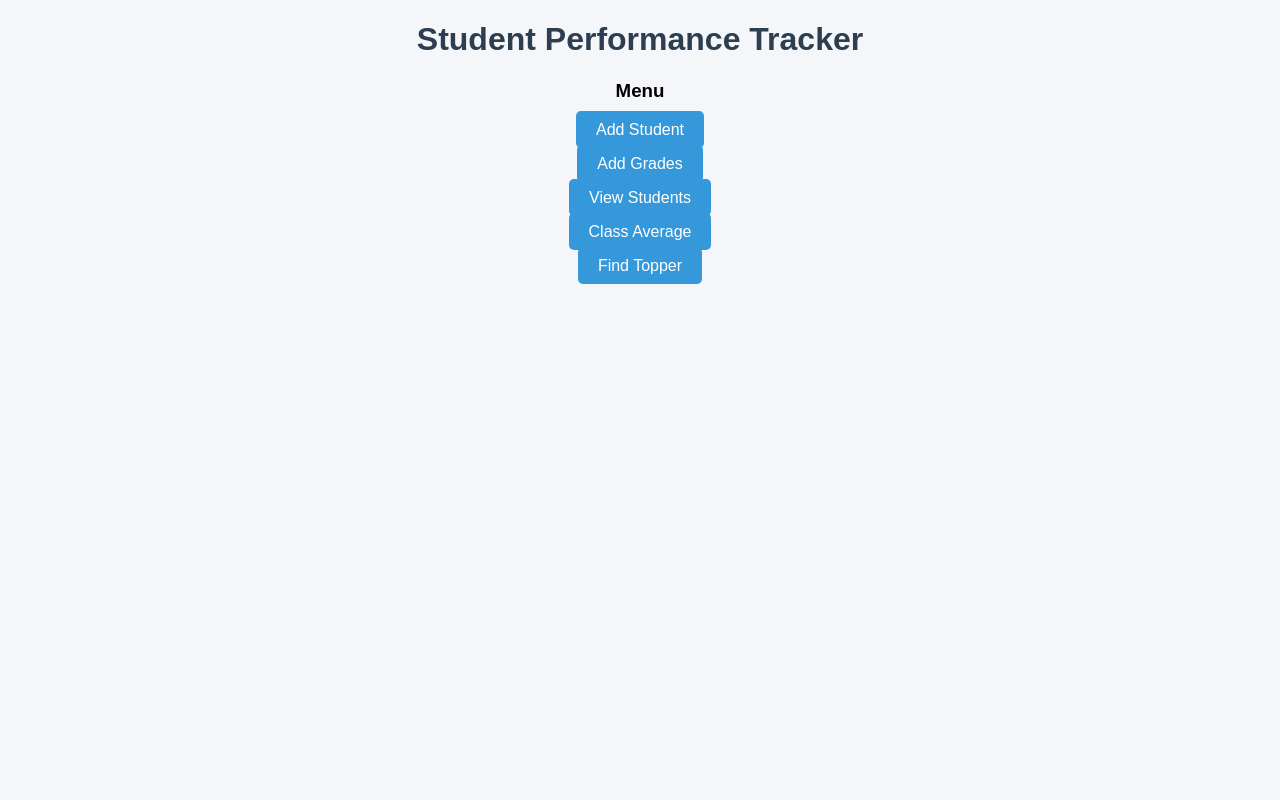
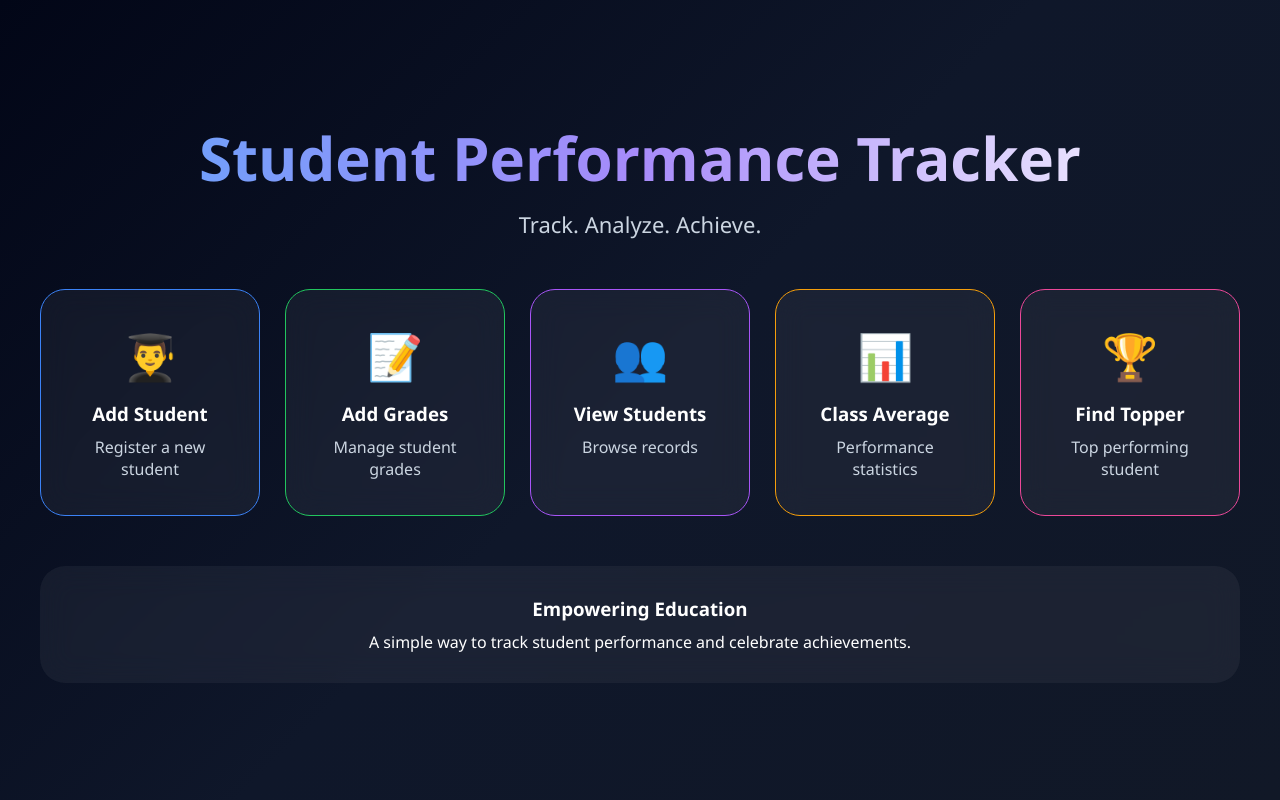
Before and after one commit to baburao-analyst/student-performance-tracker, a Flask app: page / in a window 1280 px wide. Run offline with Flask 3, Linux system fonts and the light colour scheme.

Commit message:
changes in project

```diff
--- a/app.py
+++ b/app.py
@@ -37,7 +37,10 @@ def add_student():
         conn.commit()
         conn.close()
 
-        return f"Student {name} added successfully!"
+        return render_template(
+            "success.html",
+            message=f"Student {name} added successfully!"
+        )
 
     return render_template("add_student.html")
 
@@ -49,13 +52,16 @@ def view_students():
     cursor = conn.cursor()
 
     cursor.execute("""
-        SELECT s.roll_number,
-               s.name,
-               g.subject,
-               g.marks
+        SELECT
+            s.roll_number,
+            s.name,
+            g.id,
+            g.subject,
+            g.marks
         FROM students s
         LEFT JOIN grades g
         ON s.roll_number = g.roll_number
+        ORDER BY s.roll_number
     """)
 
     students = cursor.fetchall()
@@ -104,7 +110,10 @@ def add_grades():
         conn.commit()
         conn.close()
 
-        return "Grade added successfully!"
+        return render_template(
+            "success.html",
+            message=f"Grade added successfully for Roll Number {roll}!"
+        )
 
     return render_template("add_grades.html")
 
@@ -115,21 +124,24 @@ def class_average():
     conn = get_connection()
     cursor = conn.cursor()
 
-    cursor.execute(
-        "SELECT AVG(marks) FROM grades"
-    )
+    cursor.execute("""
+        SELECT s.roll_number,
+               s.name,
+               AVG(g.marks) AS average_marks
+        FROM students s
+        LEFT JOIN grades g
+        ON s.roll_number = g.roll_number
+        GROUP BY s.roll_number, s.name
+    """)
 
-    result = cursor.fetchone()
+    averages = cursor.fetchall()
 
     conn.close()
 
-    average = round(result[0], 2) if result[0] else 0
-
     return render_template(
         "class_average.html",
-        average=average
+        averages=averages
     )
-
 
 @app.route("/topper")
 def topper():
@@ -164,5 +176,81 @@ def topper():
     )
 
 
+@app.route("/delete_grade/<int:grade_id>", methods=["GET", "POST"])
+def delete_grade(grade_id):
+
+    conn = get_connection()
+    cursor = conn.cursor()
+
+    cursor.execute(
+        """
+        SELECT roll_number, subject, marks
+        FROM grades
+        WHERE id = ?
+        """,
+        (grade_id,)
+    )
+
+    grade = cursor.fetchone()
+
+    if not grade:
+        conn.close()
+        return "Grade not found."
+
+    roll = grade[0]
+
+    cursor.execute(
+        """
+        SELECT COUNT(*)
+        FROM grades
+        WHERE roll_number = ?
+        """,
+        (roll,)
+    )
+
+    count = cursor.fetchone()[0]
+
+    if request.method == "POST":
+
+        if count == 1:
+
+            cursor.execute(
+                "DELETE FROM grades WHERE id = ?",
+                (grade_id,)
+            )
+
+            cursor.execute(
+                "DELETE FROM students WHERE roll_number = ?",
+                (roll,)
+            )
+
+            message = "Student deleted successfully!"
+
+        else:
+
+            cursor.execute(
+                "DELETE FROM grades WHERE id = ?",
+                (grade_id,)
+            )
+
+            message = "Subject deleted successfully!"
+
+        conn.commit()
+        conn.close()
+
+        return render_template(
+            "success.html",
+            message=message
+        )
+
+    conn.close()
+
+    return render_template(
+        "confirm_delete_grade.html",
+        grade=grade,
+        count=count
+    )
+
+
 if __name__ == "__main__":
     app.run(debug=True)
--- a/static/style.css
+++ b/static/style.css
@@ -1,64 +1,253 @@
-body {
-    font-family: Arial, sans-serif;
-    background-color: #f4f6f9;
-    text-align: center;
-    margin: 20px;
+*{
+    margin:0;
+    padding:0;
+    box-sizing:border-box;
+    font-family:Segoe UI, sans-serif;
 }
 
-h1 {
-    color: #2c3e50;
+body{
+    min-height:100vh;
+
+    background:
+    linear-gradient(
+    135deg,
+    #020617,
+    #0f172a,
+    #111827);
+
+    color:white;
+
+    display:flex;
+    justify-content:center;
+    align-items:center;
+
+    padding:40px;
 }
 
-ul {
-    list-style-type: none;
-    padding: 0;
+.container{
+    width:100%;
+    max-width:1300px;
 }
 
-li {
-    margin: 15px;
+h1{
+    text-align:center;
+    font-size:60px;
+    margin-bottom:10px;
+
+    background:linear-gradient(
+    to right,
+    #60a5fa,
+    #a78bfa,
+    white);
+
+    -webkit-background-clip:text;
+    -webkit-text-fill-color:transparent;
 }
 
-a {
-    text-decoration: none;
-    color: white;
-    background-color: #3498db;
-    padding: 10px 20px;
-    border-radius: 5px;
+.subtitle{
+    text-align:center;
+    color:#cbd5e1;
+    margin-bottom:50px;
+    font-size:22px;
 }
 
-a:hover {
-    background-color: #2980b9;
+.dashboard{
+    display:flex;
+    gap:25px;
+    flex-wrap:wrap;
+    justify-content:center;
 }
 
-table {
-    margin: auto;
-    border-collapse: collapse;
-    width: 60%;
+.card{
+
+    width:220px;
+
+    text-decoration:none;
+
+    color:white;
+
+    padding:35px;
+
+    border-radius:25px;
+
+    backdrop-filter:blur(15px);
+
+    background:
+    rgba(255,255,255,0.05);
+
+    border:
+    1px solid rgba(255,255,255,0.1);
+
+    text-align:center;
+
+    transition:0.3s;
 }
 
-th, td {
-    border: 1px solid black;
-    padding: 10px;
+.card:hover{
+
+    transform:
+    translateY(-10px)
+    scale(1.05);
+
+    box-shadow:
+    0 0 30px rgba(255,255,255,0.2);
 }
 
-th {
-    background-color: #3498db;
-    color: white;
+.card h2{
+    font-size:45px;
+    margin-bottom:15px;
 }
 
-input {
-    padding: 8px;
-    width: 200px;
+.card h3{
+    margin-bottom:10px;
 }
 
-input[type="submit"] {
-    background-color: #2ecc71;
-    color: white;
-    border: none;
-    cursor: pointer;
-    width: 150px;
+.card p{
+    color:#cbd5e1;
 }
 
-input[type="submit"]:hover {
-    background-color: #27ae60;
+.blue{
+    border-color:#3b82f6;
 }
+
+.green{
+    border-color:#22c55e;
+}
+
+.purple{
+    border-color:#a855f7;
+}
+
+.orange{
+    border-color:#f59e0b;
+}
+
+.pink{
+    border-color:#ec4899;
+}
+
+.footer-box{
+
+    margin-top:50px;
+
+    padding:30px;
+
+    border-radius:25px;
+
+    background:
+    rgba(255,255,255,0.05);
+
+    backdrop-filter:blur(15px);
+
+    text-align:center;
+}
+
+.footer-box h3{
+    margin-bottom:10px;
+}
+
+.page-container{
+    width:90%;
+    max-width:1000px;
+    margin:auto;
+}
+
+.form-card,
+.table-card{
+
+    background:rgba(255,255,255,0.05);
+
+    backdrop-filter:blur(15px);
+
+    padding:30px;
+
+    border-radius:20px;
+
+    margin-top:30px;
+
+    border:1px solid rgba(255,255,255,0.1);
+}
+
+input{
+
+    width:100%;
+
+    padding:12px;
+
+    margin:10px 0;
+
+    border:none;
+
+    border-radius:10px;
+}
+
+button{
+
+    padding:12px 25px;
+
+    border:none;
+
+    border-radius:10px;
+
+    background:#3b82f6;
+
+    color:white;
+
+    cursor:pointer;
+}
+
+button:hover{
+    opacity:0.9;
+}
+
+table{
+
+    width:100%;
+
+    border-collapse:collapse;
+
+    margin-top:20px;
+}
+
+th, td{
+
+    padding:12px;
+
+    text-align:center;
+
+    border:1px solid rgba(255,255,255,0.15);
+}
+
+th{
+    background:rgba(255,255,255,0.08);
+}
+
+.back-btn{
+
+    display:inline-block;
+
+    margin-top:20px;
+
+    color:#60a5fa;
+
+    text-decoration:none;
+}
+
+
+.delete-btn{
+
+    background:#dc2626;
+
+    color:white;
+
+    padding:8px 14px;
+
+    border-radius:8px;
+
+    text-decoration:none;
+}
+
+.delete-btn:hover{
+
+    background:#b91c1c;
+}
--- a/templates/home.html
+++ b/templates/home.html
@@ -6,21 +6,57 @@
 </head>
 <body>
 
+<div class="container">
+
     <h1>Student Performance Tracker</h1>
 
-    <h3>Menu</h3>
+    <p class="subtitle">
+        Track. Analyze. Achieve.
+    </p>
 
-    <div>
-    <p><a href="/add_student">Add Student</a></p>
+    <div class="dashboard">
 
-    <p><a href="/add_grades">Add Grades</a></p>
+        <a href="/add_student" class="card blue">
+            <h2>👨‍🎓</h2>
+            <h3>Add Student</h3>
+            <p>Register a new student</p>
+        </a>
 
-    <p><a href="/view_students">View Students</a></p>
+        <a href="/add_grades" class="card green">
+            <h2>📝</h2>
+            <h3>Add Grades</h3>
+            <p>Manage student grades</p>
+        </a>
 
-    <p><a href="/class_average">Class Average</a></p>
+        <a href="/view_students" class="card purple">
+            <h2>👥</h2>
+            <h3>View Students</h3>
+            <p>Browse records</p>
+        </a>
 
-    <p><a href="/topper">Find Topper</a></p>
+        <a href="/class_average" class="card orange">
+            <h2>📊</h2>
+            <h3>Class Average</h3>
+            <p>Performance statistics</p>
+        </a>
+
+        <a href="/topper" class="card pink">
+            <h2>🏆</h2>
+            <h3>Find Topper</h3>
+            <p>Top performing student</p>
+        </a>
+
     </div>
+
+    <div class="footer-box">
+        <h3>Empowering Education</h3>
+        <p>
+            A simple way to track student performance
+            and celebrate achievements.
+        </p>
+    </div>
+
+</div>
 
 </body>
 </html>
```
Also changed, not shown: templates/add_grades.html (+31 -16 lines), templates/add_student.html (+26 -13 lines), templates/class_average.html (+41 -4 lines), templates/confirm_delete_grade.html (added, +72 -0 lines), templates/success.html (added, +31 -0 lines), templates/topper.html (+16 -2 lines), templates/view_students.html (+50 -9 lines), student_tracker.db.
